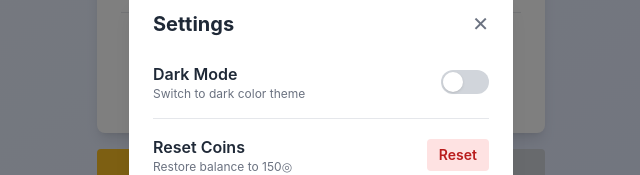
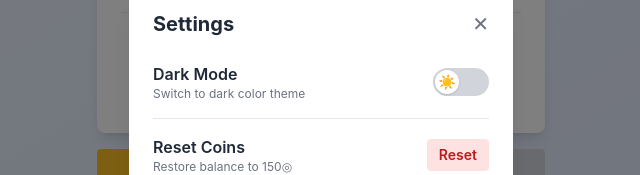
Before and after one commit to nicholasgarnerviad-debug/In-progress-word-ladder-, a React (Vite) app: page / in a window 1280 px wide. Both pictures are taken after a click on the button "⚙️". Shown: the part 308-483 px from the top of the page, without its empty margins (319-959 px from the left). Built offline with nearby package versions, Linux system fonts and the light colour scheme.

Commit message:
feat: add moon/sun icon to dark mode toggle knob

```diff
--- a/src/App.tsx
+++ b/src/App.tsx
@@ -387,12 +387,14 @@ export const App: React.FC = () => {
                   <button
                     type="button"
                     onClick={() => setDarkMode(prev => !prev)}
-                    className={`w-12 h-6 rounded-full transition-colors relative flex items-center cursor-pointer ${
+                    className={`w-14 h-7 rounded-full transition-colors relative flex items-center cursor-pointer ${
                       darkMode ? 'bg-blue-500 justify-end' : 'bg-gray-300 justify-start'
                     }`}
                     aria-label="Toggle dark mode"
                   >
-                    <span className="w-5 h-5 bg-white rounded-full shadow transition-all m-0.5" />
+                    <span className="w-6 h-6 bg-white rounded-full shadow m-0.5 flex items-center justify-center text-sm leading-none">
+                      {darkMode ? '🌙' : '☀️'}
+                    </span>
                   </button>
                 </div>
 
```
